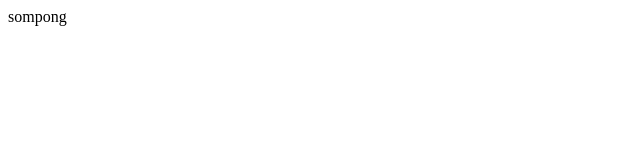
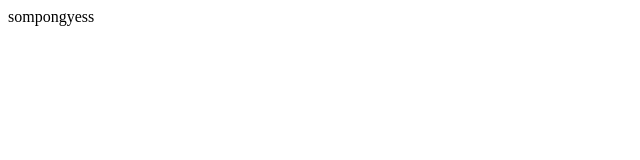
Before and after one commit to derlangriss/frontenddev, a plain HTML site: page index.html in a window 1280 px wide. Shown: the full height of the page, 0-640 px from the left. Drawn offline with Linux system fonts and the light colour scheme.

```diff
--- a/index.html
+++ b/index.html
@@ -9,7 +9,7 @@
 </head>
 
 <body>
-    sompong
+    sompongyess
 </body>
 
 </html>
```
